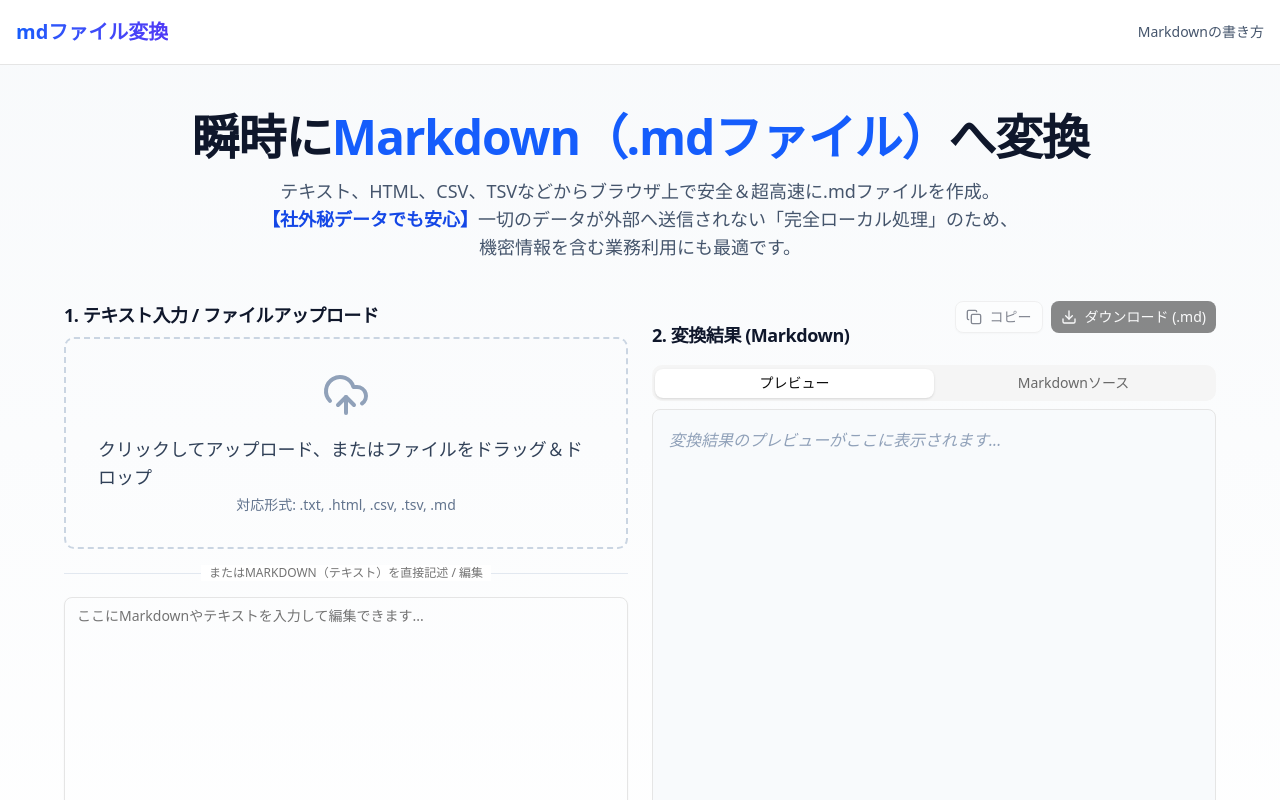
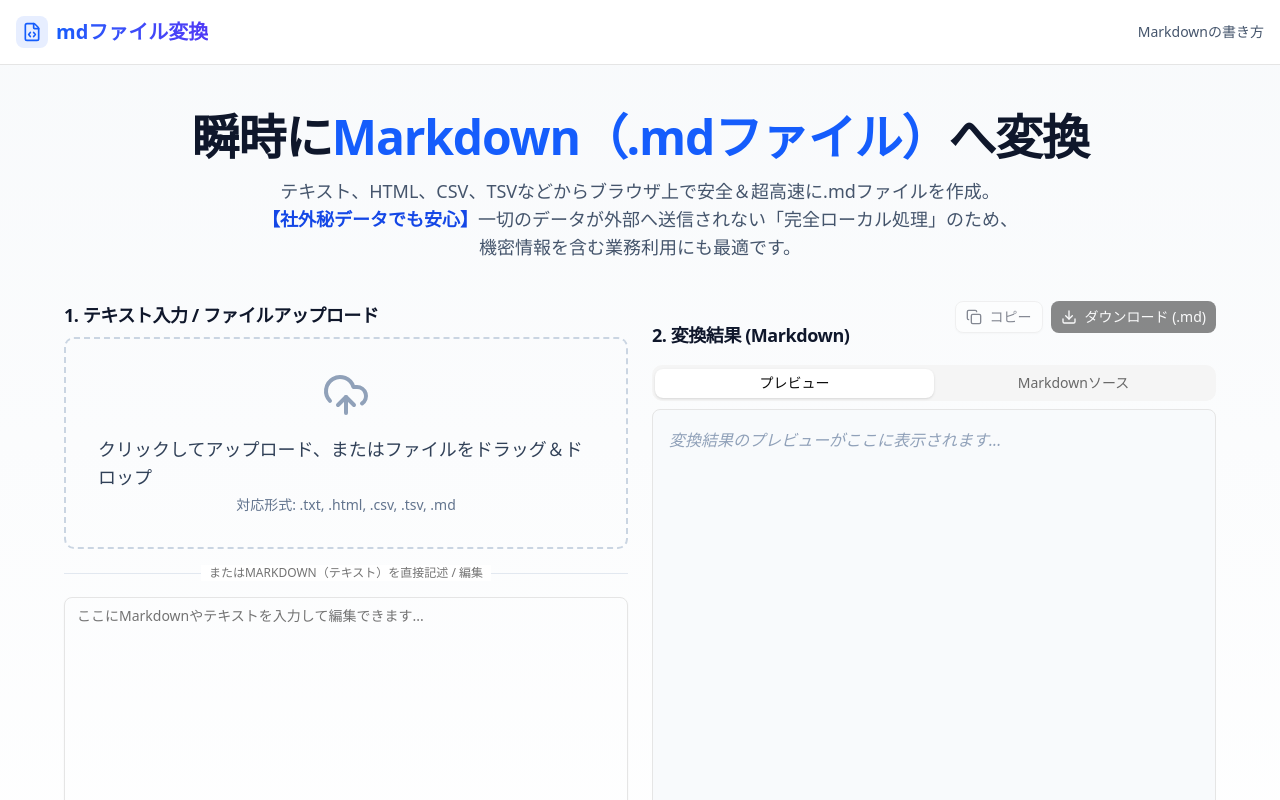
Before and after one commit to Inryoku/md-converter, a Next.js app: page / in a window 1280 px wide. Shown: the top 800 px of the page. Built offline with nearby package versions, Linux system fonts and the light colour scheme.

Commit message:
feat: Add a FileCode icon with styling and dark mode support to the header link.

```diff
--- a/src/components/layout/Header.tsx
+++ b/src/components/layout/Header.tsx
@@ -1,11 +1,15 @@
 import Link from "next/link";
+import { FileCode } from "lucide-react";
 
 export function Header() {
   return (
     <header className="border-b bg-white dark:bg-slate-900 sticky top-0 z-50 transition-colors">
       <div className="max-w-7xl mx-auto px-4 h-16 flex items-center justify-between">
-        <Link href="/" className="flex items-center gap-2">
-          <span className="text-xl font-bold bg-linear-to-r from-blue-600 to-indigo-600 bg-clip-text text-transparent">
+        <Link href="/" className="flex items-center gap-2 group">
+          <div className="bg-blue-600/10 dark:bg-blue-400/10 p-1.5 rounded-md group-hover:bg-blue-600/20 dark:group-hover:bg-blue-400/20 transition-colors">
+            <FileCode className="w-5 h-5 text-blue-600 dark:text-blue-400" />
+          </div>
+          <span className="text-xl font-bold bg-linear-to-r from-blue-600 to-indigo-600 dark:from-blue-400 dark:to-indigo-400 bg-clip-text text-transparent">
             mdファイル変換
           </span>
         </Link>
```
